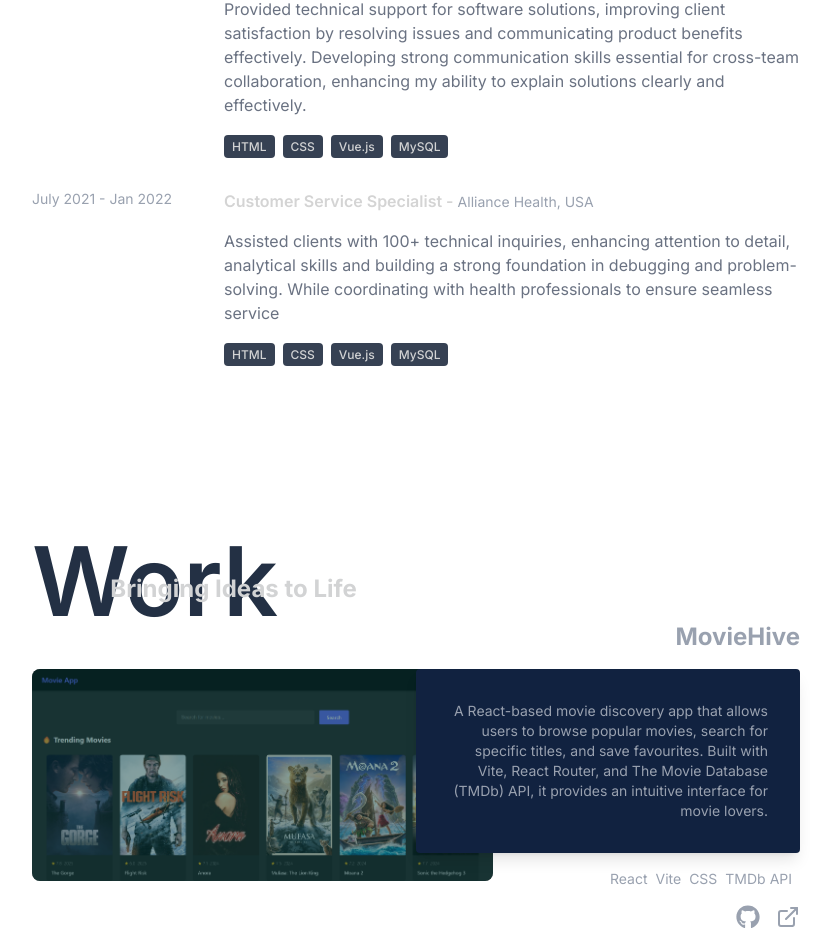
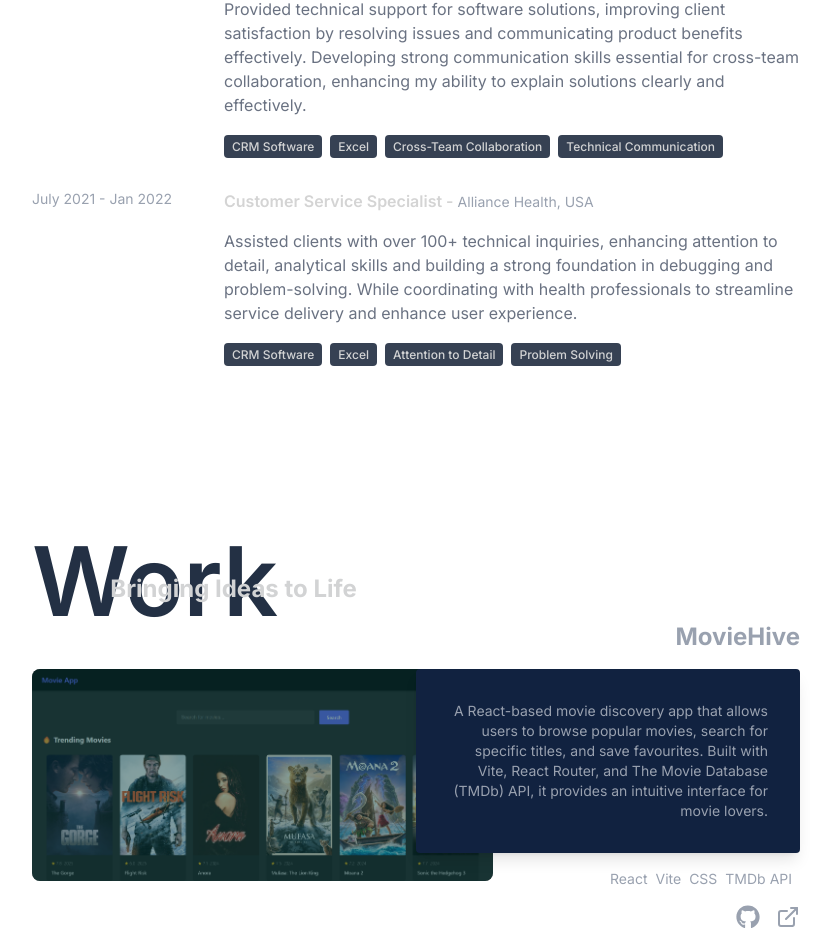
Before and after one commit to Gamson3/My-Portfolio-v2, a React (Vite) app: page / in a window 1280 px wide. Shown: the part 2297-3229 px from the top of the page, without its empty margins (224-1055 px from the left). Built offline with nearby package versions, Linux system fonts and the light colour scheme.

Commit message:
Update Experience Details

```diff
--- a/src/constants/index.js
+++ b/src/constants/index.js
@@ -19,15 +19,14 @@ export const Experiences = [
     description: `Provided technical support for software solutions, improving client satisfaction by resolving issues and
 communicating product benefits effectively. Developing strong communication skills essential for cross-team
 collaboration, enhancing my ability to explain solutions clearly and effectively.`,
-    technologies: ["HTML", "CSS", "Vue.js", "MySQL"]
+    technologies: ["CRM Software", "Excel", "Cross-Team Collaboration", "Technical Communication"]
 },{
     role: "Customer Service Specialist",
     company: "Alliance Health, USA",
     year: "July 2021 - Jan 2022 ",
-    description: `Assisted clients with 100+ technical inquiries, enhancing attention to detail, analytical skills and building a
-strong foundation in debugging and problem-solving. While coordinating with health professionals to ensure
-seamless service`,
-    technologies: ["HTML", "CSS", "Vue.js", "MySQL"]
+    description: `Assisted clients with over 100+ technical inquiries, enhancing attention to detail, analytical skills and building a
+strong foundation in debugging and problem-solving. While coordinating with health professionals to streamline service delivery and enhance user experience.`,
+    technologies: ["CRM Software", "Excel", "Attention to Detail", "Problem Solving"]
 },];
 
 
```
